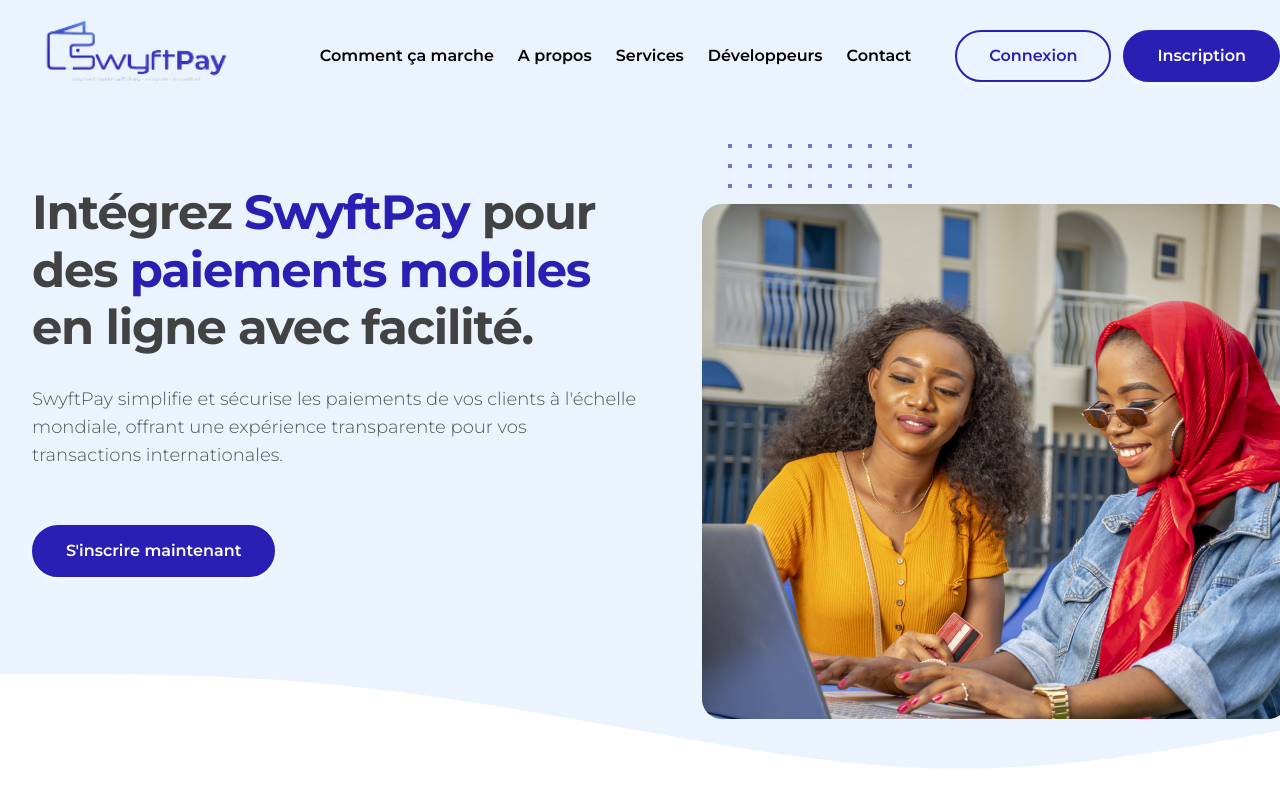
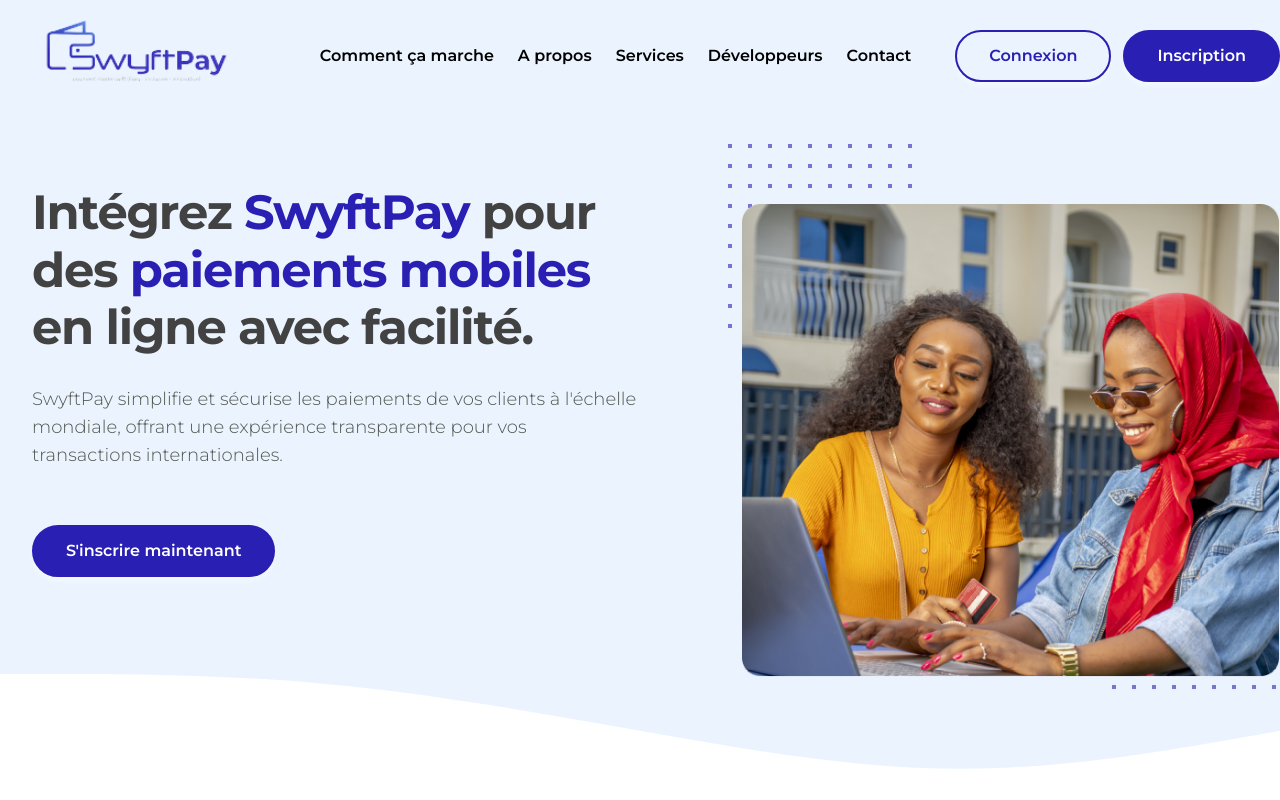
Before and after one commit to swyftpay-drc/frontend, a Next.js app: page / in a window 1280 px wide. Shown: the top 800 px of the page. Built offline with nearby package versions, Linux system fonts and the light colour scheme.

Commit message:
style: modify variant button and the how it kits page

```diff
--- a/src/components/client/home/banner-section/index.tsx
+++ b/src/components/client/home/banner-section/index.tsx
@@ -47,12 +47,10 @@
               {" "}
               <CercleClipPath />
             </div>
-            <div className="absolute top-5 -right-10 bottom-9 md:relative hidden md:block md:-right-0 md:top-16 lg:absolute lg:top-5 lg:-right-10 lg:bottom-9 z-40">
+            <div className="absolute top-5 -right-10 bottom-9 md:relative hidden md:block md:-right-0 md:top-16 lg:absolute lg:top-5 lg:-right-20 lg:bottom-9 z-40">
               <Image
                 src={BgHiro}
-                width={531}
-                height={468}
-                className="w-100 md:w-full"
+                className="w-80 md:w-full lg:w-11/12"
                 alt=""
               />
             </div>
```
